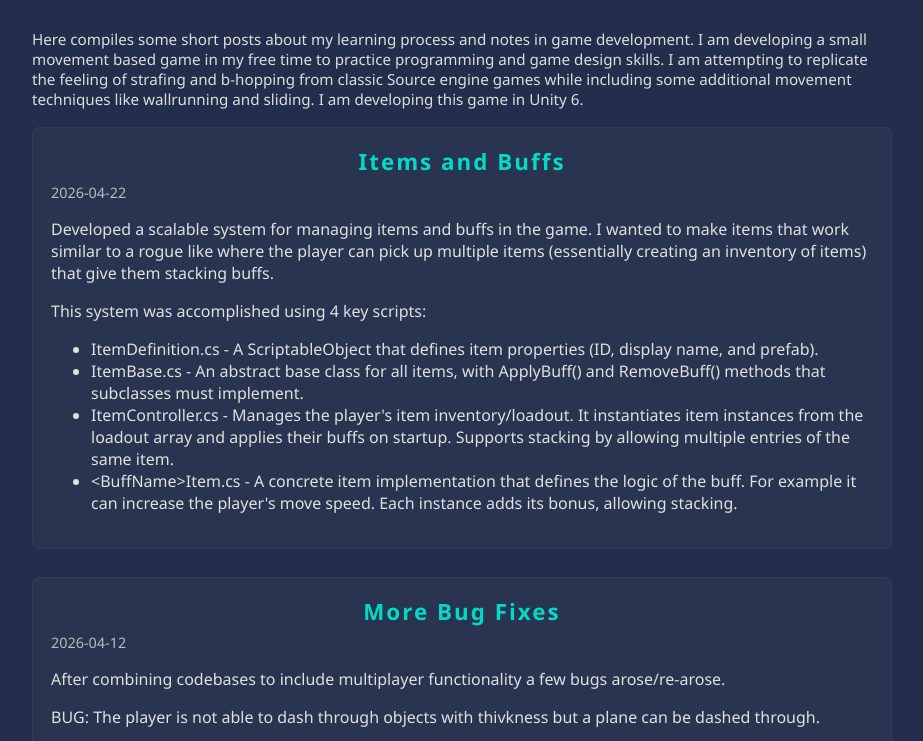
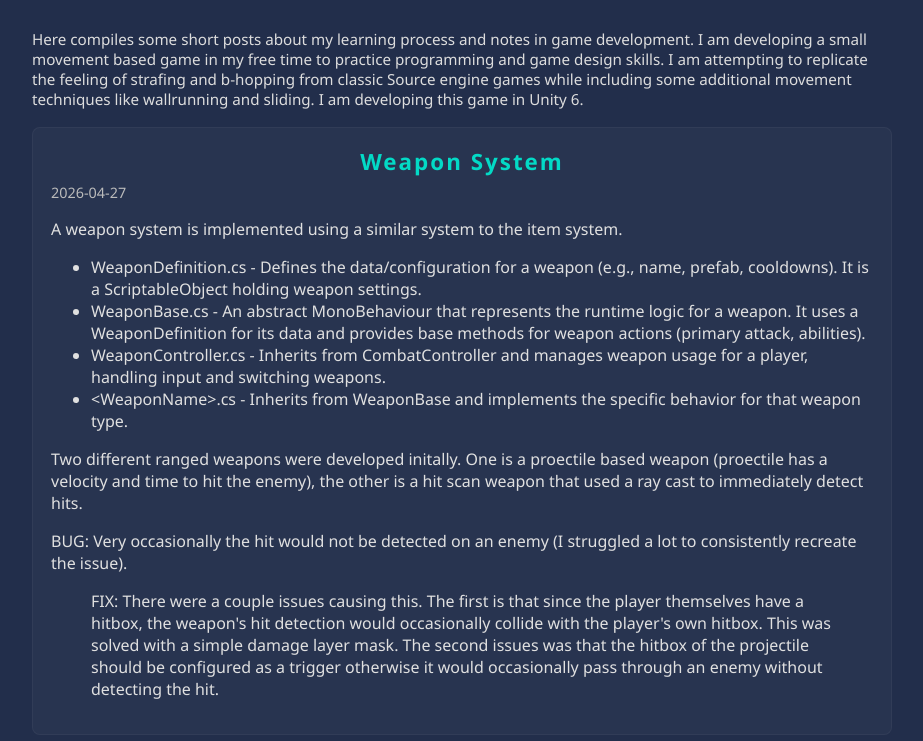
Before and after one commit to EthanRMcKeen/EthanRMcKeen.github.io, a plain HTML site: page blog.html in a window 1280 px wide. Shown: the part 508-1249 px from the top of the page, without its empty margins (178-1101 px from the left). Drawn offline with Linux system fonts and the light colour scheme; a web font is replaced by a local one.

Commit message:
Update blog.html

```diff
--- a/blog.html
+++ b/blog.html
@@ -45,6 +45,28 @@
 
   <script>
     const posts = [
+    {
+        title: 'Weapon System',
+        date: '2026-04-27',
+        content: `  <p>A weapon system is implemented using a similar system to the item system.</p>
+                    <ul>
+                        <li>WeaponDefinition.cs - Defines the data/configuration for a weapon (e.g., name, prefab, cooldowns). It is
+                          a ScriptableObject holding weapon settings.</li>
+                        <li>WeaponBase.cs - An abstract MonoBehaviour that represents the runtime logic for a weapon. It uses a WeaponDefinition
+                          for its data and provides base methods for weapon actions (primary attack, abilities).</li>
+                        <li>WeaponController.cs - Inherits from CombatController and manages weapon usage for a player, handling input and
+                          switching weapons.</li>
+                        <li>&lt;WeaponName&gt;.cs - Inherits from WeaponBase and implements the specific behavior for that weapon type.</li>
+                    </ul>
+                    <p>Two different ranged weapons were developed initally. One is a proectile based weapon (proectile has a velocity and
+                      time to hit the enemy), the other is a hit scan weapon that used a ray cast to immediately detect hits.</p>
+                    <p>BUG: Very occasionally the hit would not be detected on an enemy (I struggled a lot to consistently recreate the issue).</p>
+                    <blockquote>FIX: There were a couple issues causing this. The first is that since the player themselves have a hitbox, the
+                      weapon's hit detection would occasionally collide with the player's own hitbox. This was solved with a simple damage layer mask.
+                      The second issues was that the hitbox of the projectile should be configured as a trigger otherwise it would occasionally
+                      pass through an enemy without detecting the hit.</blockquote>`,
+        images: []
+    },
     {
         title: 'Items and Buffs',
         date: '2026-04-22',
```
